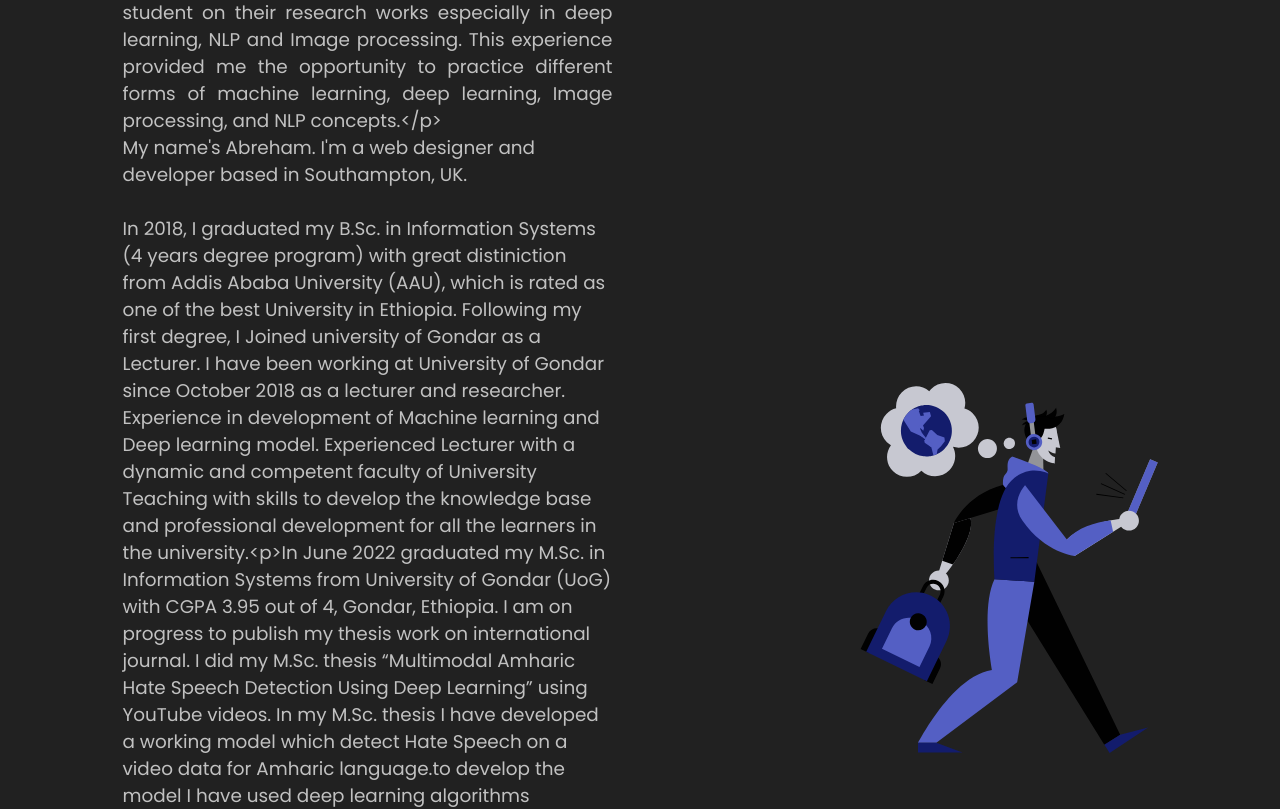
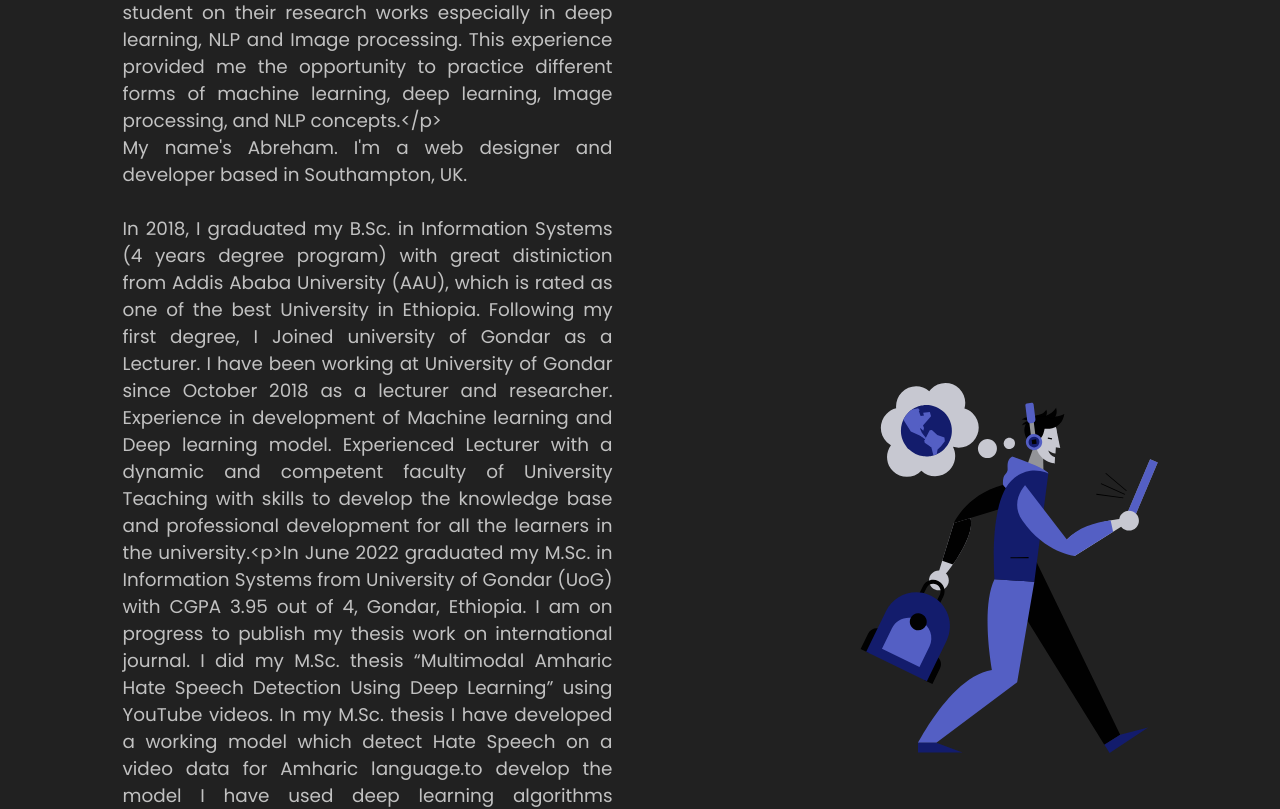
Before and after one commit to abreham-gebremedin/portofolio, a React (Create React App) app: page / in a window 1280 px wide. Shown: the part 1820-2629 px from the top of the page. Built offline with nearby package versions, Linux system fonts and the light colour scheme; a web font is replaced by a local one.

Commit message:
updated by Abreham

```diff
--- a/src/components/About/About.js
+++ b/src/components/About/About.js
@@ -20,7 +20,7 @@ function About() {
                 <div className="about-description">
                     <h2 style={{color: theme.primary}}>{aboutData.title}</h2>
                     <p style={{color:theme.tertiary80,textAlign:'justify'}}>{aboutData.description1}<br/><br/>{aboutData.description2}</p>
-                    <p style={{color:theme.tertiary80}}>{aboutData.description1}<br/><br/>{aboutData.description2}</p>
+                    <p style={{color:theme.tertiary80,textAlign:'justify'}}>{aboutData.description1}<br/><br/>{aboutData.description2}</p>
                     <p style={{color:theme.tertiary80}}>{aboutData.description1}<br/><br/>{aboutData.description2}</p>
 
                 </div>
```
